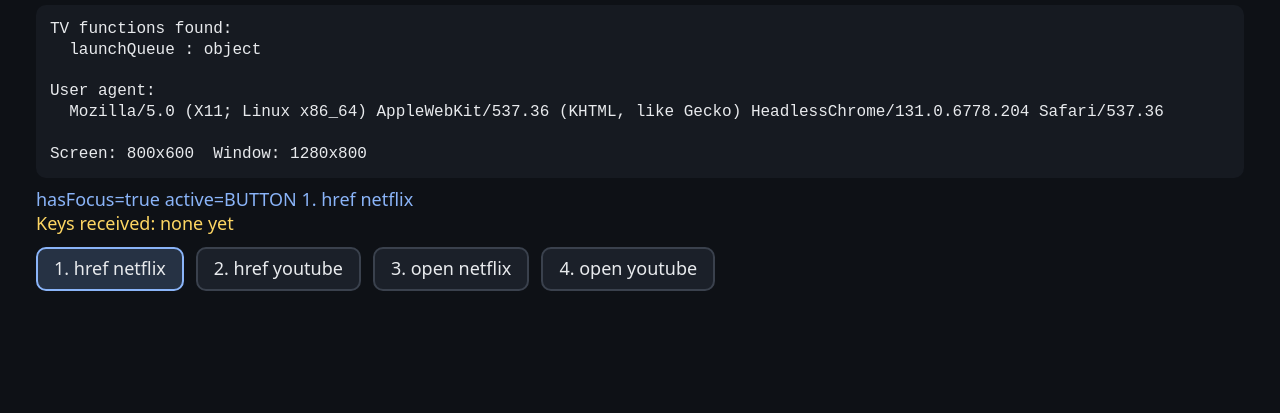
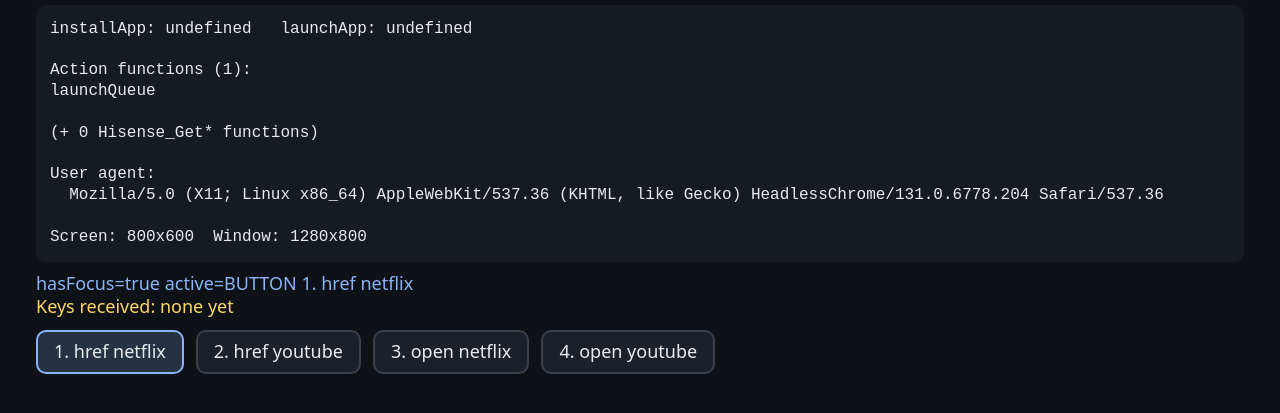
Before and after one commit to officeUniverse/tv-launcher, a plain HTML site: page index.html in a window 1280 px wide. Shown: the part 61-474 px from the top of the page. Drawn offline with Linux system fonts and the light colour scheme.

Commit message:
Show only action functions and install/launch availability
Co-Authored-By: Claude Opus 5.5 <noreply@anthropic.com>

```diff
--- a/index.html
+++ b/index.html
@@ -43,15 +43,15 @@ found.sort();
  'Hisense_GetModelName', 'Hisense_GetFirmWareVersion', 'Hisense_GetDeviceID'].forEach(function (n) {
   if (typeof window[n] !== 'undefined' && found.indexOf(n + ' : ' + typeof window[n]) < 0) found.push(n + ' : ' + typeof window[n]);
 });
-found.forEach(function (n) {
-  var name = n.split(' : ')[0];
-  if (/^Hisense_Get/.test(name) && typeof window[name] === 'function') {
-    try { found.push('  ' + name + '() = ' + window[name]()); } catch (e) { found.push('  ' + name + '() threw ' + e); }
-  }
-});
+// Getters are numerous and unimportant here; list only the action functions.
+var names = found.map(function (n) { return n.split(' : ')[0]; });
+var actions = names.filter(function (n) { return !/^Hisense_Get/.test(n); });
+var getters = names.length - actions.length;
 
 document.getElementById('out').textContent =
-  'TV functions found:\n  ' + (found.length ? found.join('\n  ') : '(none)') +
+  'installApp: ' + (typeof window.Hisense_installApp) + '   launchApp: ' + (typeof window.Hisense_launchApp) +
+  '\n\nAction functions (' + actions.length + '):\n' + actions.join(', ') +
+  '\n\n(+ ' + getters + ' Hisense_Get* functions)' +
   '\n\nUser agent:\n  ' + navigator.userAgent +
   '\n\nScreen: ' + screen.width + 'x' + screen.height + '  Window: ' + innerWidth + 'x' + innerHeight;
 
```
